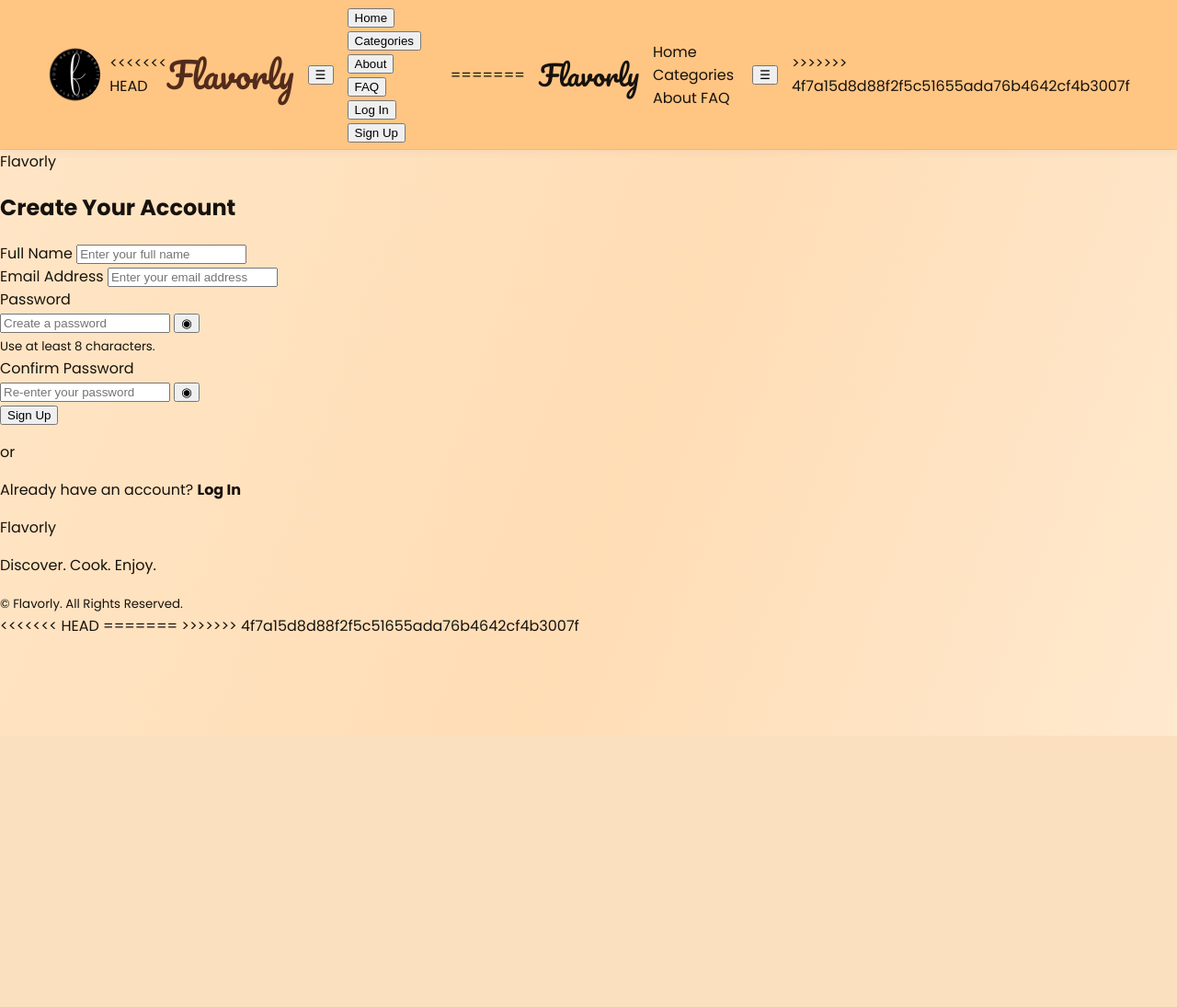
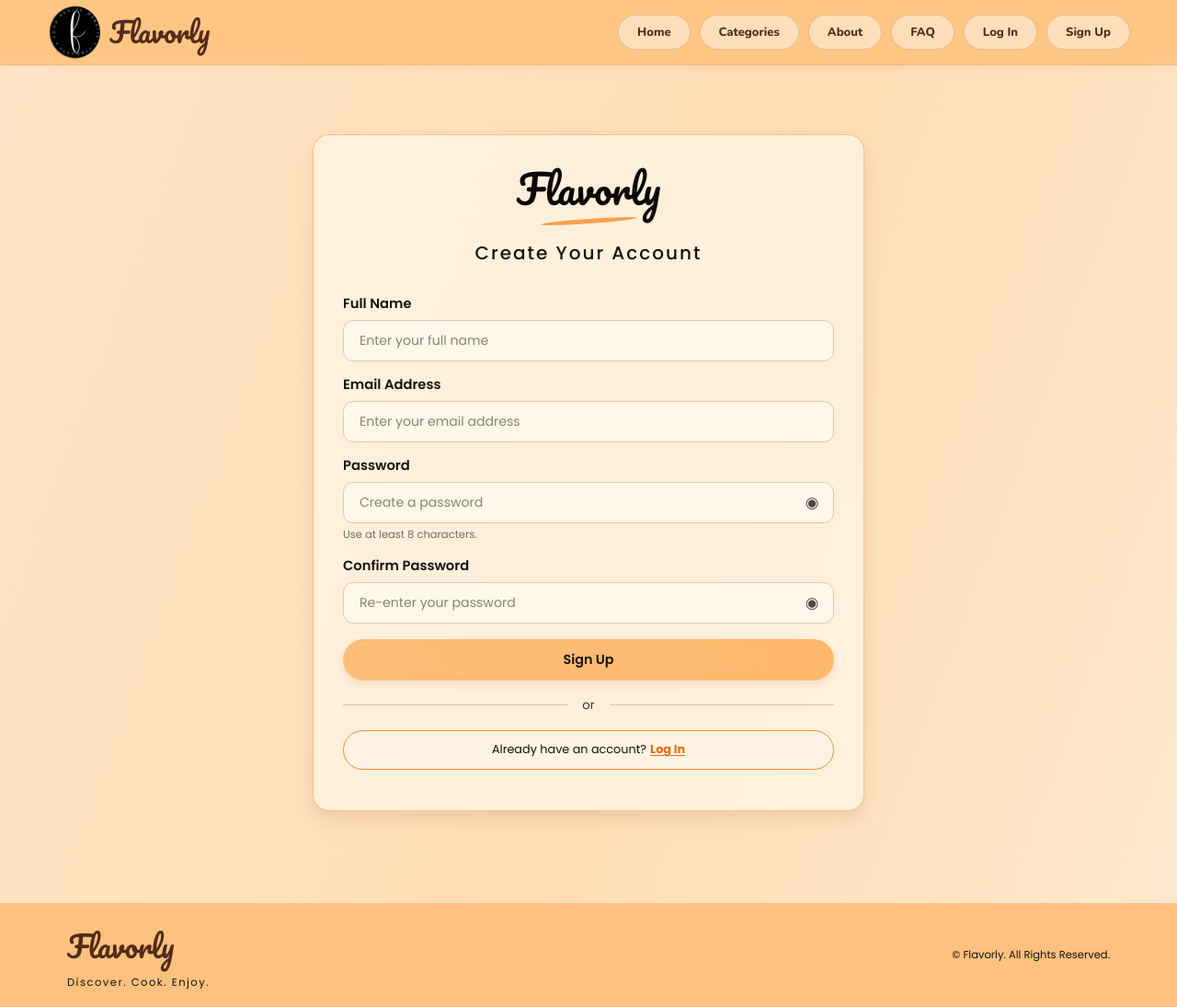
Before and after one commit to lylemalvin/foodie-reppy, a PHP site: page /signup.html in a window 1280 px wide. Shown: the whole page at 92% size. Before the commit the page ends 800 px from the top, so only its background shows below. Run offline with PHP 8.4, Linux system fonts and the light colour scheme; some libraries are stand-ins or nearby versions.

Commit message:
Initial commit

```diff
--- a/aboutpage/style.css
+++ b/aboutpage/style.css
@@ -613,7 +613,6 @@ body {
         font-size: 12px;
         line-height: 1.5;
     }
-<<<<<<< HEAD
 }
 
 /* ========================================
@@ -716,6 +715,3 @@ body {
         gap: 10px;
     }
 }
-=======
-}
->>>>>>> 4f7a15d8d88f2f5c51655ada76b4642cf4b3007f
--- a/categoriespage/style.css
+++ b/categoriespage/style.css
@@ -1064,7 +1064,6 @@ body {
         font-size: 12px;
         line-height: 1.5;
     }
-<<<<<<< HEAD
 }
 
 /* ========================================
@@ -1167,6 +1166,3 @@ body {
         gap: 10px;
     }
 }
-=======
-}
->>>>>>> 4f7a15d8d88f2f5c51655ada76b4642cf4b3007f
--- a/homepage/style.css
+++ b/homepage/style.css
@@ -760,11 +760,7 @@ body {
         text-align: center;
     }
 
-<<<<<<< HEAD
     .header-buttons .firebase-auth-nav {
-=======
-    .firebase-auth-nav {
->>>>>>> 4f7a15d8d88f2f5c51655ada76b4642cf4b3007f
         display: flex;
         flex-direction: column;
         align-items: stretch;
--- a/index.html
+++ b/index.html
@@ -32,14 +32,10 @@
             <button class="pill-btn faq">FAQ</button>
         </a>
 
-<<<<<<< HEAD
         <div class="firebase-auth-nav" id="authNav">
                 <a href="login.html"><button class="pill-btn faq" type="button">Log In</button></a>
                 <a href="signup.html"><button class="pill-btn signup" type="button">Sign Up</button></a>
             </div>
-=======
-        <div class="firebase-auth-nav" id="authNav"></div>
->>>>>>> 4f7a15d8d88f2f5c51655ada76b4642cf4b3007f
 
     </div>
 
--- a/login/frontend.css
+++ b/login/frontend.css
@@ -446,7 +446,6 @@ body {
     border-color: #f0b3a9;
     color: #a52f1b;
 }
-<<<<<<< HEAD
 
 
 /* ========================================
@@ -545,5 +544,3 @@ body {
         gap: 10px;
     }
 }
-=======
->>>>>>> 4f7a15d8d88f2f5c51655ada76b4642cf4b3007f
--- a/signup.html
+++ b/signup.html
@@ -22,7 +22,6 @@
 
         <div class="header-title">
             <a href="index.html" class="nav-logo-link" style="display:block;flex:0 0 auto;width:clamp(44px,7vw,58px);height:clamp(44px,7vw,58px);margin-right:10px;border-radius:50%;overflow:hidden;text-decoration:none;"><img class="nav-logo" src="images/Flavorly_Logo.png" alt="Flavorly logo" style="display:block;width:100%;height:100%;object-fit:cover;transform:scale(1.7);"></a>
-<<<<<<< HEAD
             <a href="index.html" style="font-family:'Pacifico',cursive;font-weight:400;text-decoration:none;">Flavorly</a>
         </div>
 
@@ -44,31 +43,6 @@
             </div>
 
         </div>
-=======
-            <a href="index.html" style="font-family:'Pacifico',cursive;font-weight:400;font-size:clamp(22px,4vw,30px);text-decoration:none;">Flavorly</a>
-        </div>
-
-        <nav class="main-nav" id="mainNav">
-
-            <a href="index.html">Home</a>
-
-            <a href="categories.html">Categories</a>
-
-            <a href="about.html">About</a>
-
-            <a href="faq.html">FAQ</a>
-
-        </nav>
-
-        <button
-            class="menu-toggle"
-            id="menuToggle"
-            type="button"
-            aria-label="Toggle navigation"
-            aria-expanded="false">
-            ☰
-        </button>
->>>>>>> 4f7a15d8d88f2f5c51655ada76b4642cf4b3007f
 
     </header>
 
@@ -253,7 +227,6 @@
     <script type="module" src="./signup/signup.js"></script>
 
 <script type="module" src="./firebase/auth-ui.js"></script>
-<<<<<<< HEAD
 <script>
 const menuToggle = document.getElementById('menuToggle');
 const headerButtons = document.getElementById('headerButtons');
@@ -301,7 +274,5 @@ if (menuToggle && headerButtons) {
     });
 }
 </script>
-=======
->>>>>>> 4f7a15d8d88f2f5c51655ada76b4642cf4b3007f
 </body>
 </html>
--- a/signup/signup.css
+++ b/signup/signup.css
@@ -83,25 +83,17 @@ a {
 
 /* NAVIGATION */
 
-<<<<<<< HEAD
 .header-buttons {
-=======
-.main-nav {
->>>>>>> 4f7a15d8d88f2f5c51655ada76b4642cf4b3007f
     display: flex;
     align-items: center;
     gap: 10px;
 }
 
-<<<<<<< HEAD
 .header-buttons a {
     text-decoration: none;
 }
 
 .pill-btn {
-=======
-.main-nav a {
->>>>>>> 4f7a15d8d88f2f5c51655ada76b4642cf4b3007f
     padding: 9px 20px;
     border: 1px solid rgba(119, 59, 25, 0.20);
     border-radius: 25px;
@@ -113,37 +105,16 @@ a {
     font-size: 13px;
     font-weight: 800;
 
-<<<<<<< HEAD
     cursor: pointer;
     transition: 0.2s ease;
 }
 
 .pill-btn:hover {
-=======
-    transition: 0.2s ease;
-}
-
-.main-nav a:hover {
->>>>>>> 4f7a15d8d88f2f5c51655ada76b4642cf4b3007f
     background-color: #e9431b;
     color: white;
     transform: translateY(-1px);
 }
 
-<<<<<<< HEAD
-=======
-/* MOBILE MENU BUTTON */
-
-.menu-toggle {
-    display: none;
-    background: transparent;
-    border: none;
-    font-size: 25px;
-    cursor: pointer;
-    color: #542d1b;
-}
-
->>>>>>> 4f7a15d8d88f2f5c51655ada76b4642cf4b3007f
 /* =================================
    MAIN CONTENT / SCROLLING SPACE
 ================================= */
@@ -497,41 +468,6 @@ a {
         font-size: 29px;
     }
 
-<<<<<<< HEAD
-=======
-    .menu-toggle {
-        display: block;
-    }
-
-    .main-nav {
-        display: none;
-
-        position: absolute;
-
-        top: 100%;
-        left: 0;
-        right: 0;
-
-        padding: 15px 20px;
-
-        background: var(--apricot);
-
-        box-shadow: 0 5px 8px rgba(90, 55, 20, 0.12);
-
-        flex-direction: column;
-        align-items: stretch;
-        gap: 10px;
-    }
-
-    .main-nav.open {
-        display: flex;
-    }
-
-    .main-nav a {
-        text-align: center;
-    }
-
->>>>>>> 4f7a15d8d88f2f5c51655ada76b4642cf4b3007f
     .page-main {
         padding: 45px 14px 75px;
     }
@@ -638,7 +574,6 @@ a {
     background-color: #fdecea;
     border-color: #f0b3a9;
     color: #a52f1b;
-<<<<<<< HEAD
 }
 
 /* ========================================
@@ -748,6 +683,3 @@ a {
         gap: 10px;
     }
 }
-=======
-}
->>>>>>> 4f7a15d8d88f2f5c51655ada76b4642cf4b3007f
--- a/signup/signup.js
+++ b/signup/signup.js
@@ -20,19 +20,6 @@ document.querySelectorAll("[data-toggle]").forEach(button => {
     });
 });
 
-<<<<<<< HEAD
-=======
-const menuToggle = document.getElementById("menuToggle");
-const mainNav = document.querySelector(".main-nav");
-
-if (menuToggle && mainNav) {
-    menuToggle.addEventListener("click", () => {
-        const isOpen = mainNav.classList.toggle("open");
-        menuToggle.setAttribute("aria-expanded", isOpen);
-    });
-}
-
->>>>>>> 4f7a15d8d88f2f5c51655ada76b4642cf4b3007f
 function setError(id, message) {
     const element = document.getElementById(id);
     if (element) element.textContent = message;
```
Also changed, not shown: about.html (+0 -11 lines), categories.html (+0 -11 lines), faq.html (+0 -14 lines), login.html (+0 -10 lines).
